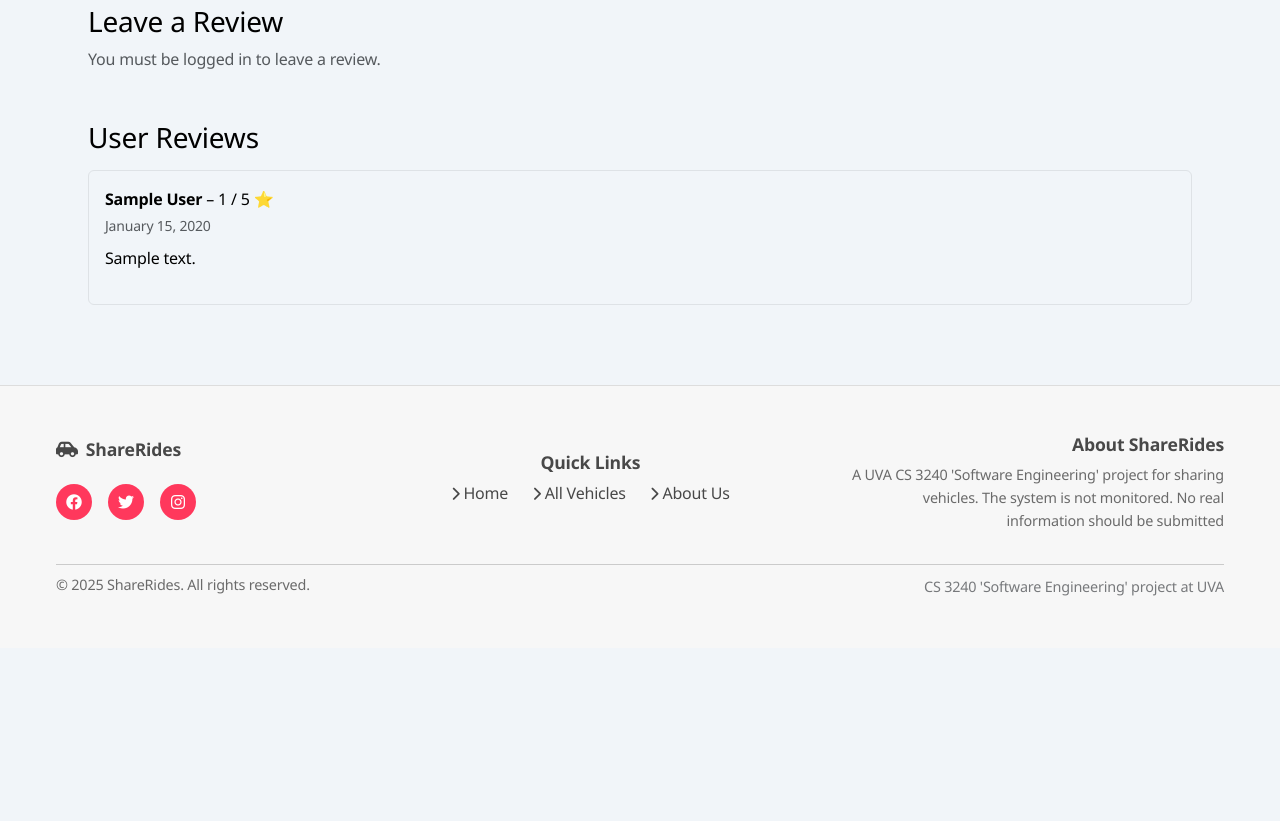
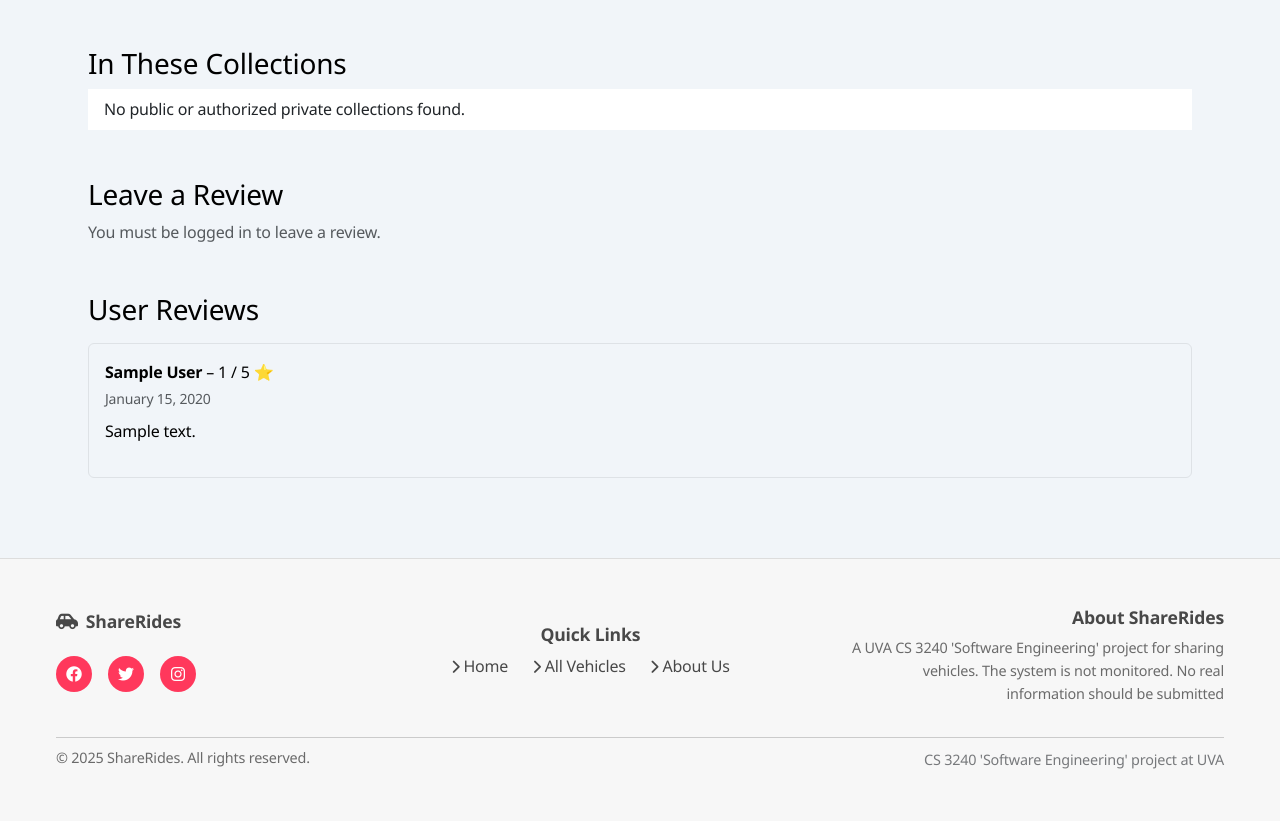
Before and after one commit to TamerTimraz/ShareRides, a Django app: page /vehicle/1 in a window 1280 px wide. Shown: the part 1056-1877 px from the top of the page. Before the commit the page ends 1652 px from the top, so only its background shows below. Run offline with Django 5.2, Linux system fonts and the light colour scheme; tables that the repository leaves empty hold one stand-in row (values such as "Sample post"); grey boxes marked "Sample" are stand-in pictures; parts of the project's set-up code (start-up, migrations or seed data) failed here and were passed over; some libraries are stand-ins or nearby versions.

Commit message:
added 'in these collections' list

```diff
--- a/vehicleLending/templates/vehicleLending/item_desc.html
+++ b/vehicleLending/templates/vehicleLending/item_desc.html
@@ -230,7 +230,7 @@
                     {% endif %}
                     <!-- END: Average Rating -->
                 </div>
-                <p class="vehicle-lender">{{ vehicle.lender.name }}</p>
+                <p class="vehicle-lender">Lender: {{ vehicle.lender.name }}</p>
 
                 <div class="vehicle-specs">
                     <div class="spec-item">
@@ -248,6 +248,20 @@
                     <div class="spec-item">
                         <span class="spec-label">Model:</span>
                         <span class="spec-value">{{ vehicle.model }}</span>
+                    </div>
+                    <div class="spec-item">
+                        <span class="spec-label">Vehicle ID:</span>
+                        <span class="spec-value">{{ vehicle.id }}</span>
+                    </div>
+                    <div class="spec-item">
+                        <span class="spec-label">Available?</span>
+                        <span class="spec-value">
+                            {% if vehicle.is_available %}
+                                Yes
+                            {% else %}
+                                No
+                            {% endif %}
+                        </span>
                     </div>
                     <div class="spec-item">
                         <span class="spec-label">Location:</span>
@@ -437,6 +451,17 @@
         });
     </script>
 
+<div class="mt-5">
+    <h3>In These Collections</h3>
+
+    <ul class="list-group list-group-flush">
+        {% for collection in present_collections %}
+            <li class="list-group-item">{{ collection }}</li>
+        {% empty %}
+            <li class="list-group-item">No public or authorized private collections found.</li>
+        {% endfor %}
+</div>
+
         <!-- new -->
     <div class="mt-5">
         <h3>Leave a Review</h3>
--- a/vehicleLending/views.py
+++ b/vehicleLending/views.py
@@ -554,17 +554,23 @@ def item_desc(request, vehicle_id):
         else:
             form = ReviewForm()
 
+        present_collections = list()
+        for collection in Collection.objects.all():
+            if vehicle in collection.vehicles.all() and (collection.private_collection == False or user in collection.users_with_access.all()):
+                present_collections.append(collection.name)
+
         return render(request, 'vehicleLending/item_desc.html', {
             'vehicle': vehicle,
             'user': user,
             'form': form,
             'reviews': reviews,
+            "present_collections": present_collections,
         })
     else:
         return render(request, 'vehicleLending/item_desc.html', {
             'vehicle': vehicle,
             'user': user,
-            'reviews':reviews
+            'reviews':reviews,
         })
 
 @login_required
```
